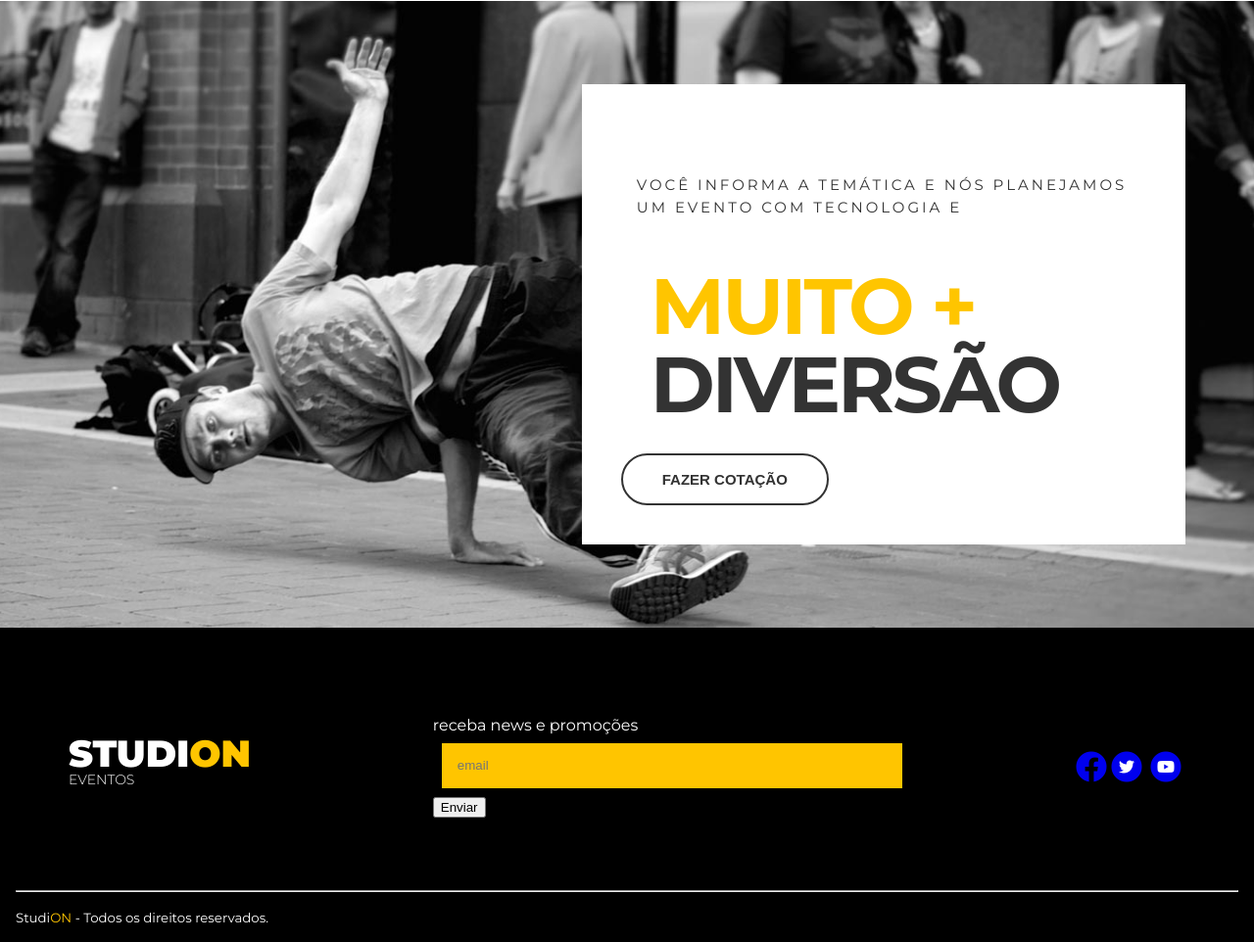
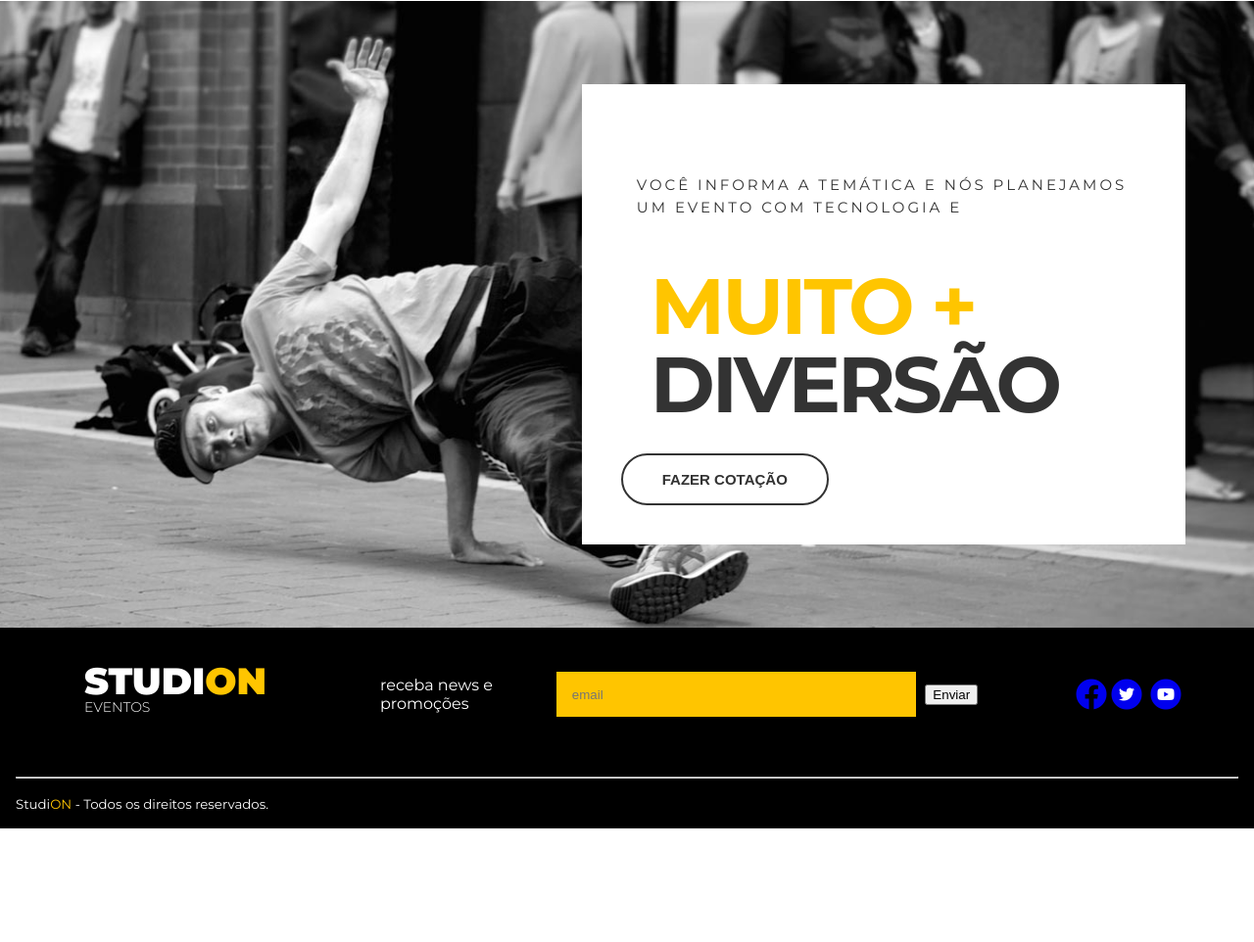
Before and after one commit to JujuBicalho/studion, a website: page src/index.html in a window 1280 px wide. Shown: the part 1487-2449 px from the top of the page at 98% size. After the commit the page ends 2333 px from the top, so only its background shows below. Drawn offline with Linux system fonts and the light colour scheme.

Commit message:
Aula 7 (#5)
* analisado

* alteracao

* code with class wrong

* Update style.css

Co-authored-by: Fabricio Sousa <fabricio1234@gmail.com>

```diff
--- a/src/style.css
+++ b/src/style.css
@@ -1,15 +1,15 @@
-@import url('https://fonts.googleapis.com/css2?family=Montserrat:wght@300;400;700;900&display=swap');
-@import url('https://fonts.googleapis.com/css2?family=Roboto:wght@300;400;700;900&display=swap');
-@import url('https://cdnjs.cloudflare.com/ajax/libs/font-awesome/5.15.3/css/all.min.css');
-@import url('https://cdnjs.cloudflare.com/ajax/libs/font-awesome/5.15.3/css/brands.min.css');
+@import url("https://fonts.googleapis.com/css2?family=Montserrat:wght@300;400;700;900&display=swap");
+@import url("https://fonts.googleapis.com/css2?family=Roboto:wght@300;400;700;900&display=swap");
+@import url("https://cdnjs.cloudflare.com/ajax/libs/font-awesome/5.15.3/css/all.min.css");
+@import url("https://cdnjs.cloudflare.com/ajax/libs/font-awesome/5.15.3/css/brands.min.css");
 
 * {
   box-sizing: border-box;
 }
 
 :root {
-    font-family: 'Montserrat', sans-serif;
-    font-size:16px;
+  font-family: "Montserrat", sans-serif;
+  font-size: 16px;
   --color-primary: #ffc500;
   --default-padding: 1rem;
   --color-copy: #333;
@@ -38,13 +38,13 @@ ul {
 }
 
 .navbar {
-    background-color:#000;
+  background-color: #000;
   position: absolute;
   width: 100%;
   z-index: 1;
   top: 0;
   left: 0;
-    color: #FFF;
+  color: #fff;
 }
 
 .navbar__container {
@@ -69,7 +69,7 @@ ul {
 
 .navbar__links a {
   font-weight: 300;
-    color: #FFF;
+  color: #fff;
   text-decoration: none;
 }
 
@@ -125,12 +125,12 @@ ul {
   letter-spacing: 0.1875rem;
 }
 
-.slide__copy h2{
+.slide__copy h2 {
   font-size: 6.25rem;
   text-transform: uppercase;
 }
 
-.btn{
+.btn {
   cursor: pointer;
   padding: 1rem 2.5rem;
   border: 0.125rem solid #fff;
@@ -141,7 +141,6 @@ ul {
   font-weight: 700;
   text-transform: uppercase;
   transition: 0.3s all ease;
-
 }
 
 .btn:hover,
@@ -160,9 +159,9 @@ ul {
 }
 
 .counter__container {
-     display:grid;
+  display: grid;
   grid-template-columns: 1fr 1fr 1fr;
-     place-items:center;
+  place-items: center;
   margin: 0;
   padding: 4.375rem 1rem;
 }
@@ -201,13 +200,13 @@ ul {
 }
 
 .institutional__copy h4 {
-    font-size: 1.562rem ;
+  font-size: 1.562rem;
   font-weight: 700;
   margin-top: 1rem;
 }
 
 .institutional__copy p {
-    font-family: 'Roboto', sans-serif;
+  font-family: "Roboto", sans-serif;
   font-size: 1.0625rem;
   line-height: 1.6875rem;
   font-weight: 300;
@@ -230,16 +229,16 @@ ul {
 }
 
 .quote__container {
-      display:grid;
+  display: grid;
   align-items: center;
   justify-items: end;
   min-height: 80vh;
   margin: 1.25 0rem;
-      padding:0rem;
+  padding: 0rem;
 }
 
-.quote__copy{
-    background-color: #fff;;
+.quote__copy {
+  background-color: #fff;
   padding: 2.5rem 2.5rem;
 }
 
@@ -250,15 +249,14 @@ ul {
   line-height: 1.4375rem;
   width: 54ch;
   text-transform: uppercase;
-     padding:1rem;
-
+  padding: 1rem;
 }
 
 .quote__copy h2 {
   font-size: 5rem;
-      line-height: 5rem;;
+  line-height: 5rem;
   text-transform: uppercase;
-      letter-spacing: -0.1875rem ;
+  letter-spacing: -0.1875rem;
   margin: 1.875rem;
 }
 
@@ -275,21 +273,28 @@ ul {
   color: var(--color-copy);
   border-color: var(--color-copy);
   background: unset;
-      hover: var(--default-padding);
+}
 
+.btn--quote:hover {
+  background: var(--default-padding);
 }
 
 .footer {
   background-color: #000;
-      color: #FFF;
+  color: #fff;
   padding: 0 1rem;
 }
 
 .footer__container {
   display: grid;
-      grid-template-columns: repeat(3,auto);
+  grid-template-columns: repeat(3, auto);
   align-items: center;
   padding: 5.25rem 0 3.75rem 0;
+
+  display: grid;
+  grid-template-columns: repeat(3, auto);
+  align-items: center;
+  padding: 2.25rem 0 2.75rem 0;
 }
 
 .footer__logo-studion {
@@ -298,14 +303,22 @@ ul {
   font-size: 2.375rem;
   font-weight: 900;
   line-height: 1ch;
-    margin: 0 1 rem;
-
+  margin: 0 1rem;
+}
+.logo-studion__subtitle {
+  display: block;
 }
 
-.logo-studion__subtitle {
-    display:block;
+.footer__form {
+  display: flex;
+  align-items: center;
+  flex-direction: row !important;
+  gap: 1.25rem;
+}
 
-
+.footer__form fieldset {
+  display: flex;
+  align-items: center;
 }
 .footer___form {
   justify-self: center;
@@ -313,25 +326,22 @@ ul {
   place-items: center;
   grid-template-columns: 10ch auto;
   gap: 1.25rem;
-
 }
 
-.footer__form fieldset{
-    border:unset;
+.footer__form fieldset {
+  border: unset;
   margin: 0;
   padding: 0;
   width: 100%;
-
 }
-
 .footer__form input {
   width: 100%;
   height: 2.875rem;
   background-color: var(--color-primary);
   border: unset;
   padding: 1rem;
+
   margin: 0.5625rem;
-
 }
 
 .footer__label {
@@ -347,3 +357,13 @@ ul {
 .footer__direitos {
   align-items: center;
 }
+
+.footer__form button {
+  cursor: pointer;
+  transition: 0.3s all ease;
+}
+
+.footer__form button:hover {
+  background-color: #000;
+  color: #fff;
+}
```
Also changed, not shown: src/package.json (deleted, +0 -28 lines), studion/src/images/banner.jpg (deleted), studion/src/images/institutional.jpg (deleted), studion/src/images/parallax.jpg (deleted), 1 other file. Lines whose indentation alone changed are shown as unchanged.
